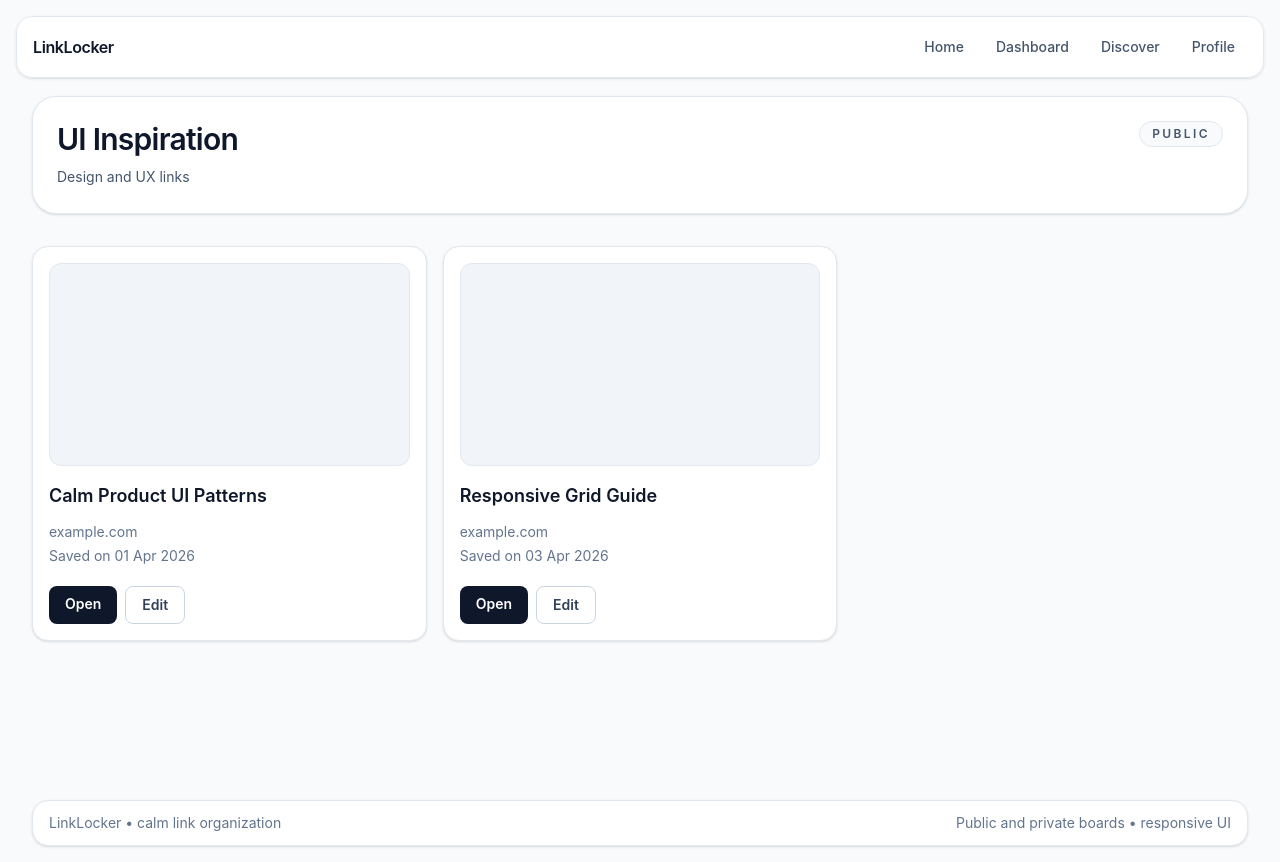
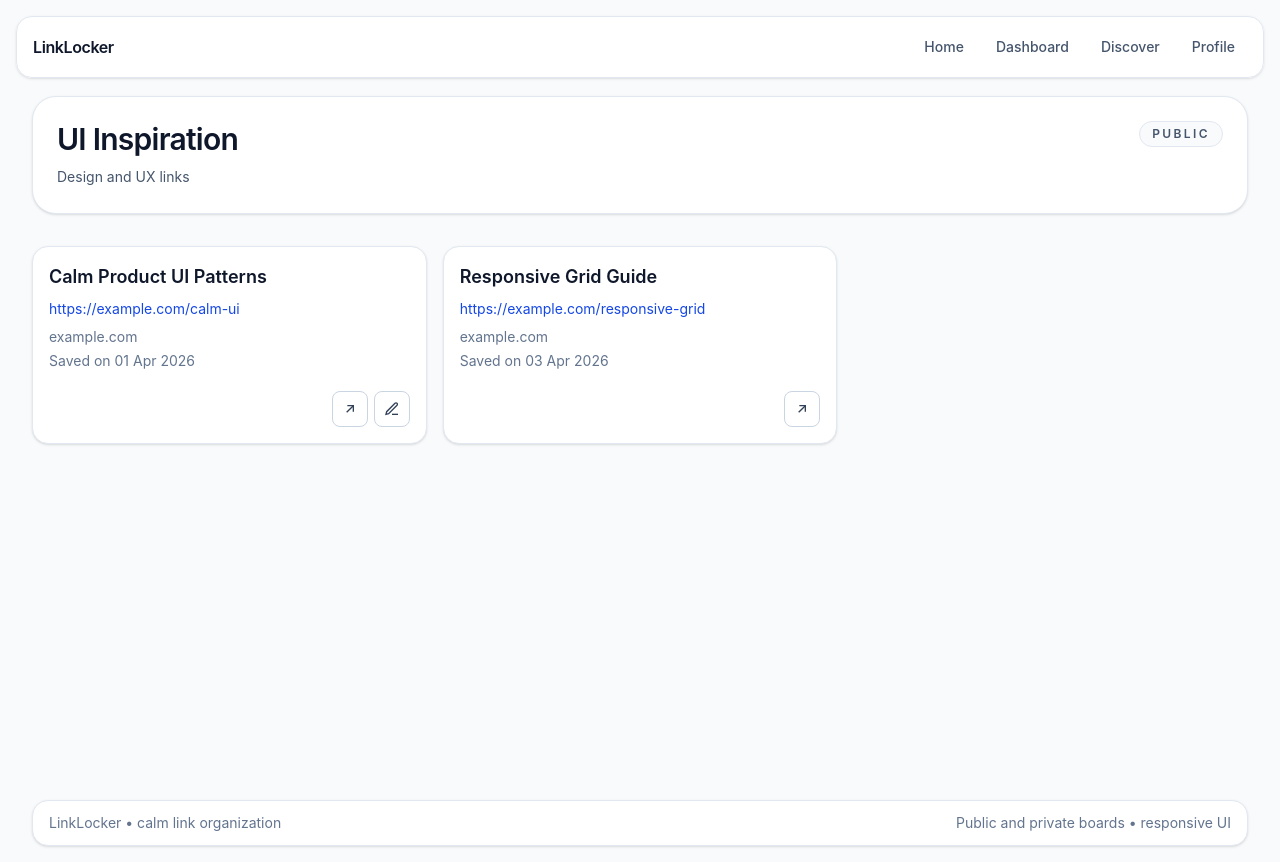
Before and after one commit to shiv-0101/LinkLocker-Links-Managegment-App, a React (Vite) app in the folder linklocker/: page /board/b1 in a window 1280 px wide. Built offline with nearby package versions, Linux system fonts and the light colour scheme.

Commit message:
completed ui

```diff
--- a/linklocker/src/components/links/LinkCard.jsx
+++ b/linklocker/src/components/links/LinkCard.jsx
@@ -1,31 +1,53 @@
 import { formatDate, formatDomain } from '../../utils/formatters'
 
-function LinkCard({ link }) {
+function LinkCard({ link, canEdit }) {
   return (
     <article className="flex h-full flex-col rounded-2xl border border-slate-200 bg-white p-4 shadow-sm transition hover:border-slate-300 hover:shadow-md">
-      <div className="aspect-[16/9] rounded-xl border border-slate-200 bg-slate-100" />
-      <div className="mt-4 space-y-3">
+      <div className="space-y-2">
         <h3 className="text-lg font-semibold leading-7 text-slate-900">{link.title}</h3>
+        <a
+          className="block truncate text-sm text-blue-700 hover:text-blue-800"
+          href={link.url}
+          target="_blank"
+          rel="noreferrer"
+          title={link.url}
+        >
+          {link.url}
+        </a>
         <div className="space-y-1 text-sm text-slate-500">
           <p>{formatDomain(link.url)}</p>
           <p>Saved on {formatDate(link.createdAt)}</p>
         </div>
       </div>
-      <div className="mt-5 flex flex-wrap gap-2">
+
+      <div className="mt-5 flex items-center justify-end gap-1.5">
         <a
-          className="inline-flex rounded-lg bg-slate-900 px-4 py-2 text-sm font-semibold text-white transition hover:bg-slate-800"
+          className="inline-flex h-9 w-9 items-center justify-center rounded-lg border border-slate-300 text-slate-700 transition hover:bg-slate-50"
           href={link.url}
           target="_blank"
           rel="noreferrer"
+          title="Open link"
+          aria-label="Open link"
         >
-          Open
+          <svg viewBox="0 0 24 24" className="h-4 w-4" fill="none" stroke="currentColor" strokeWidth="2">
+            <path d="M7 17L17 7" />
+            <path d="M8 7h9v9" />
+          </svg>
         </a>
-        <button
-          type="button"
-          className="inline-flex rounded-lg border border-slate-300 bg-white px-4 py-2 text-sm font-semibold text-slate-700 transition hover:bg-slate-50"
-        >
-          Edit
-        </button>
+
+        {canEdit ? (
+          <button
+            type="button"
+            className="inline-flex h-9 w-9 items-center justify-center rounded-lg border border-slate-300 text-slate-700 transition hover:bg-slate-50"
+            title="Edit link"
+            aria-label="Edit link"
+          >
+            <svg viewBox="0 0 24 24" className="h-4 w-4" fill="none" stroke="currentColor" strokeWidth="2">
+              <path d="M12 20h9" />
+              <path d="M16.5 3.5a2.12 2.12 0 113 3L7 19l-4 1 1-4 12.5-12.5z" />
+            </svg>
+          </button>
+        ) : null}
       </div>
     </article>
   )
--- a/linklocker/src/components/links/LinkGrid.jsx
+++ b/linklocker/src/components/links/LinkGrid.jsx
@@ -1,6 +1,6 @@
 import LinkCard from './LinkCard'
 
-function LinkGrid({ links }) {
+function LinkGrid({ links, currentUserId }) {
   if (!links.length) {
     return <p className="text-sm text-slate-500">No links in this board yet.</p>
   }
@@ -8,7 +8,7 @@ function LinkGrid({ links }) {
   return (
     <section className="grid gap-4 md:grid-cols-2 xl:grid-cols-3">
       {links.map((link) => (
-        <LinkCard key={link.id} link={link} />
+        <LinkCard key={link.id} link={link} canEdit={link.userId === currentUserId} />
       ))}
     </section>
   )
--- a/linklocker/src/hooks/useLinks.js
+++ b/linklocker/src/hooks/useLinks.js
@@ -4,6 +4,7 @@ const seedLinks = [
   {
     id: 'l1',
     boardId: 'b1',
+    userId: 'demo-user-1',
     title: 'Calm Product UI Patterns',
     url: 'https://example.com/calm-ui',
     createdAt: '2026-04-01',
@@ -11,6 +12,7 @@ const seedLinks = [
   {
     id: 'l2',
     boardId: 'b1',
+    userId: 'demo-user-2',
     title: 'Responsive Grid Guide',
     url: 'https://example.com/responsive-grid',
     createdAt: '2026-04-03',
@@ -18,6 +20,7 @@ const seedLinks = [
   {
     id: 'l3',
     boardId: 'b2',
+    userId: 'demo-user-1',
     title: 'React Router Fundamentals',
     url: 'https://example.com/router',
     createdAt: '2026-04-05',
--- a/linklocker/src/pages/BoardView.jsx
+++ b/linklocker/src/pages/BoardView.jsx
@@ -1,11 +1,13 @@
 import { useMemo } from 'react'
 import { useParams } from 'react-router-dom'
 import LinkGrid from '../components/links/LinkGrid'
+import { useAuth } from '../hooks/useAuth'
 import { useBoards } from '../hooks/useBoards'
 import { useLinks } from '../hooks/useLinks'
 
 function BoardView() {
   const { id } = useParams()
+  const { user } = useAuth()
   const { boards } = useBoards()
   const { links } = useLinks(id)
 
@@ -33,7 +35,7 @@ function BoardView() {
           </span>
         </div>
       </section>
-      <LinkGrid links={links} />
+      <LinkGrid links={links} currentUserId={user.id} />
     </div>
   )
 }
--- a/linklocker/src/pages/Dashboard.jsx
+++ b/linklocker/src/pages/Dashboard.jsx
@@ -1,9 +1,11 @@
 import BoardGrid from '../components/boards/BoardGrid'
 import QuickAddBar from '../components/links/QuickAddBar'
+import { useAuth } from '../hooks/useAuth'
 import { useBoards } from '../hooks/useBoards'
 import { useLinks } from '../hooks/useLinks'
 
 function Dashboard() {
+  const { user } = useAuth()
   const { boards } = useBoards()
   const { addLink } = useLinks()
 
@@ -12,6 +14,7 @@ function Dashboard() {
       title: title || url,
       url,
       boardId,
+      userId: user.id,
     })
   }
 
```
